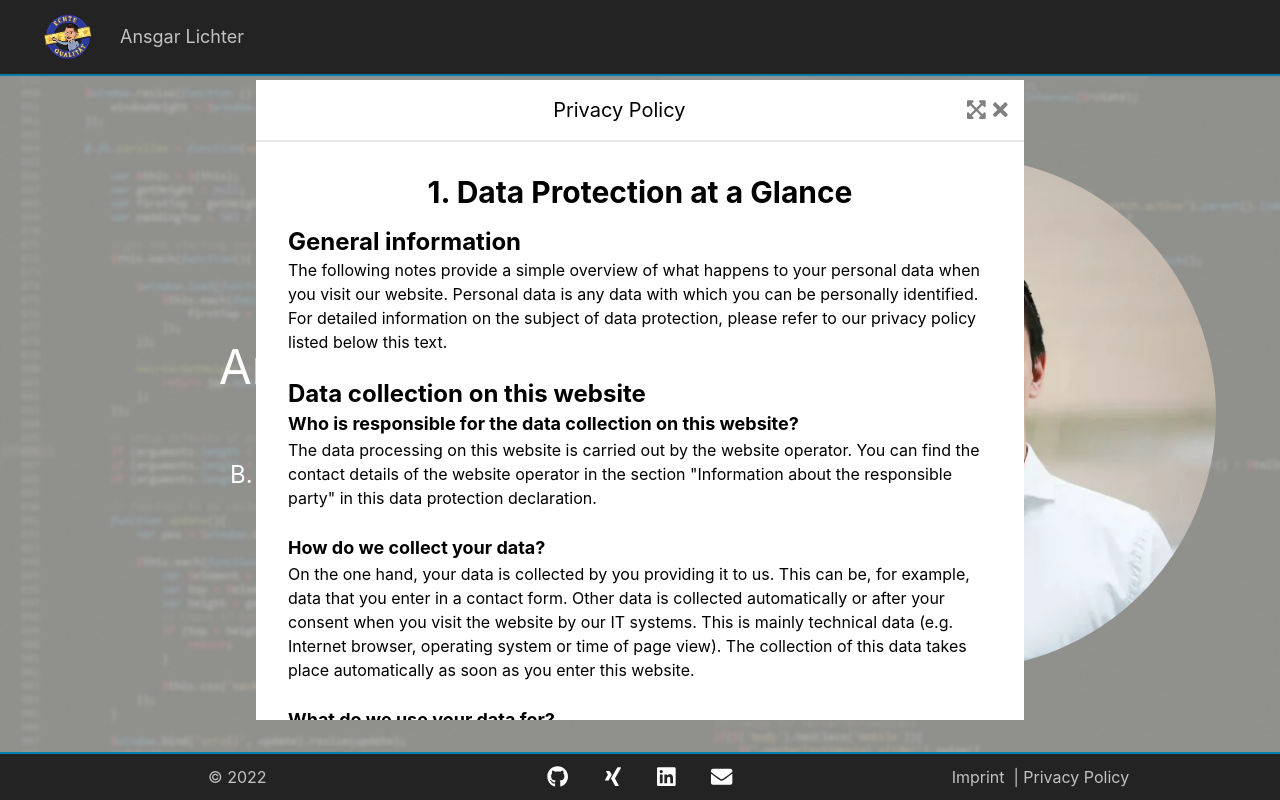
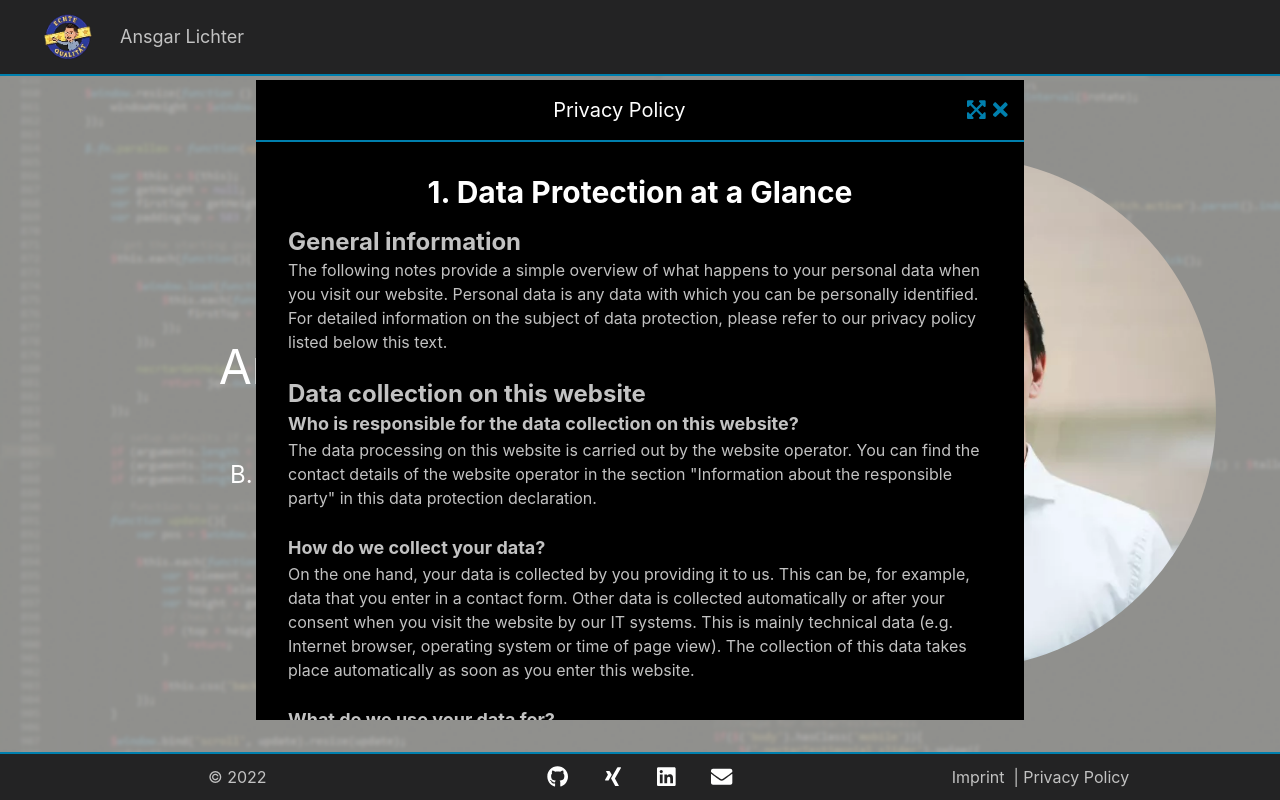
Before and after one commit to AnsgarLichter/homepage, a Vue app: page / in a window 1280 px wide. Both pictures are taken after a click on the element "Privacy Policy". Built offline with nearby package versions, Linux system fonts and the light colour scheme.

Commit message:
refactor(imprint & privacy): use color scheme

```diff
--- a/src/components/PrivacyPolicy.vue
+++ b/src/components/PrivacyPolicy.vue
@@ -1,7 +1,14 @@
 <template>
-  <Dialog :title="t('privacyPolicy.title')" ref="dialog">
-    <div class="p-8">
-      <h1 class="text-3xl lg:text-3xl font-bold text-center mb-4">
+  <Dialog
+    :title="t('privacyPolicy.title')"
+    :backgroundColor="primaryColor"
+    :titleFontColor="secondaryColorLight"
+    :headerBorderColor="accentColor"
+    :iconColor="accentColor"
+    ref="dialog"
+  >
+    <div class="p-8 text-secondary">
+      <h1 class="text-3xl lg:text-3xl font-bold text-center mb-4 text-secondaryLight">
         {{ t("privacyPolicy.overview.title") }}
       </h1>
       <h2 class="text-2xl lg:text-2xl font-bold">
@@ -44,7 +51,7 @@
       <br />
       <hr />
       <br />
-      <h1 class="text-3xl lg:text-3xl font-bold text-center mb-4">
+      <h1 class="text-3xl lg:text-3xl font-bold text-center mb-4 text-secondaryLight">
         {{ t("privacyPolicy.cdn.title") }}
       </h1>
       <h2 class="text-2xl lg:text-2xl font-bold">
@@ -75,7 +82,7 @@
       <br />
       <hr />
       <br />
-      <h1 class="text-3xl lg:text-3xl font-bold text-center mb-4">
+      <h1 class="text-3xl lg:text-3xl font-bold text-center mb-4 text-secondaryLight">
         {{ t("privacyPolicy.general.title") }}
       </h1>
       <h2 class="text-2xl lg:text-2xl font-bold">
@@ -170,7 +177,7 @@
       <br />
       <hr />
       <br />
-      <h1 class="text-3xl lg:text-3xl font-bold text-center mb-4">
+      <h1 class="text-3xl lg:text-3xl font-bold text-center mb-4 text-secondaryLight">
         {{ t("privacyPolicy.dataAquistion.title") }}
       </h1>
       <h2 class="text-2xl lg:text-2xl font-bold">
@@ -190,7 +197,7 @@
       <br />
       <hr />
       <br />
-      <h1 class="text-3xl lg:text-3xl font-bold text-center mb-4">
+      <h1 class="text-3xl lg:text-3xl font-bold text-center mb-4 text-secondaryLight">
         {{ t("privacyPolicy.plugins.title") }}
       </h1>
       <h2 class="text-2xl lg:text-2xl font-bold">
@@ -211,12 +218,12 @@
       <br />
       <hr />
       <br />
-      <h1 class="text-3xl lg:text-3xl font-bold text-center">
+      <h1 class="text-3xl lg:text-3xl font-bold text-center text-secondaryLight">
         {{ t("privacyPolicy.source.title") }}
       </h1>
       <div class="text-center">
         <a
-          class="text-blue-500 underline"
+          class="underline"
           href="https://www.e-recht24.de/"
           target="_blank"
           rel="noopener"
@@ -237,6 +244,8 @@ import { useI18n } from "vue-i18n";
 
 import Dialog from "@/components/Dialog";
 
+import { useColorScheme } from "@/composables";
+
 defineProps({
   value: {
     type: Boolean,
@@ -244,6 +253,7 @@ defineProps({
   },
 });
 
+const { primaryColor, secondaryColorLight, accentColor } = useColorScheme();
 const { t } = useI18n();
 
 const dialog = ref();
--- a/src/views/FeaturedProjects.vue
+++ b/src/views/FeaturedProjects.vue
@@ -67,21 +67,21 @@
                   :href="project.links.googlePlay.href"
                   :linkDescription="project.links.googlePlay.description"
                   :icon="icons.googlePlay"
-                  iconColor="#007fad"
+                  :iconColor="accentColor"
                 />
                 <ProjectIcon
                   v-if="project.links.github"
                   :href="project.links.github.href"
                   :linkDescription="project.links.github.description"
                   :icon="icons.github"
-                  iconColor="#007fad"
+                  :iconColor="accentColor"
                 />
                 <ProjectIcon
                   v-if="project.links.external"
                   :href="project.links.external.href"
                   :linkDescription="project.links.external.description"
                   :icon="icons.external"
-                  iconColor="#007fad"
+                  :iconColor="accentColor"
                 />
               </div>
             </div>
@@ -101,9 +101,10 @@ import Image from "@/components/Image";
 
 import FadeInUp from "@/transitions/FadeInUp";
 
-import { UseElementIsVisible } from "@/composables";
+import { UseElementIsVisible, useColorScheme } from "@/composables";
 
 const { t } = useI18n();
+const { accentColor } = useColorScheme();
 
 const featuredProjects = computed(() => [
   {
```
